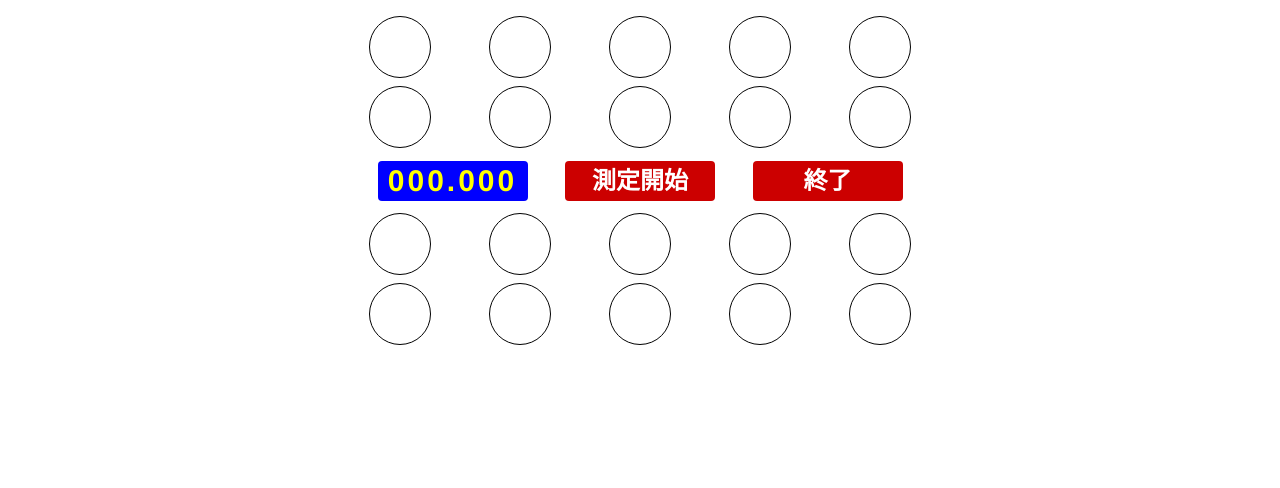
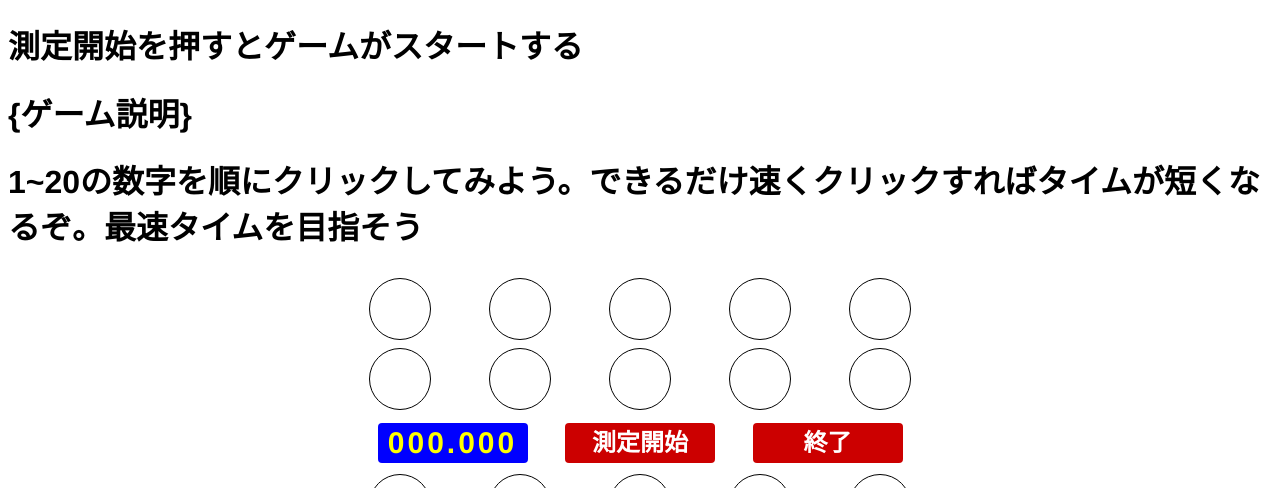
Before and after one commit to kawachan1/textbook2nd, a Django app: page /text/s1 in a window 1280 px wide. Shown: the top 488 px of the page. Run offline with Django 3.2, Linux system fonts and the light colour scheme.

Commit message:
update s1.html

```diff
--- a/textbook/text/templates/text/s1.html
+++ b/textbook/text/templates/text/s1.html
@@ -9,6 +9,9 @@
 
 </head>
 <body>
+    <h1>測定開始を押すとゲームがスタートする</h1>
+    <h1>{ゲーム説明}</h1>
+        <h1>1~20の数字を順にクリックしてみよう。できるだけ速くクリックすればタイムが短くなるぞ。最速タイムを目指そう</h1>
     <div class="container">
         <div class="numbers">
             <div class="number"></div>
```
